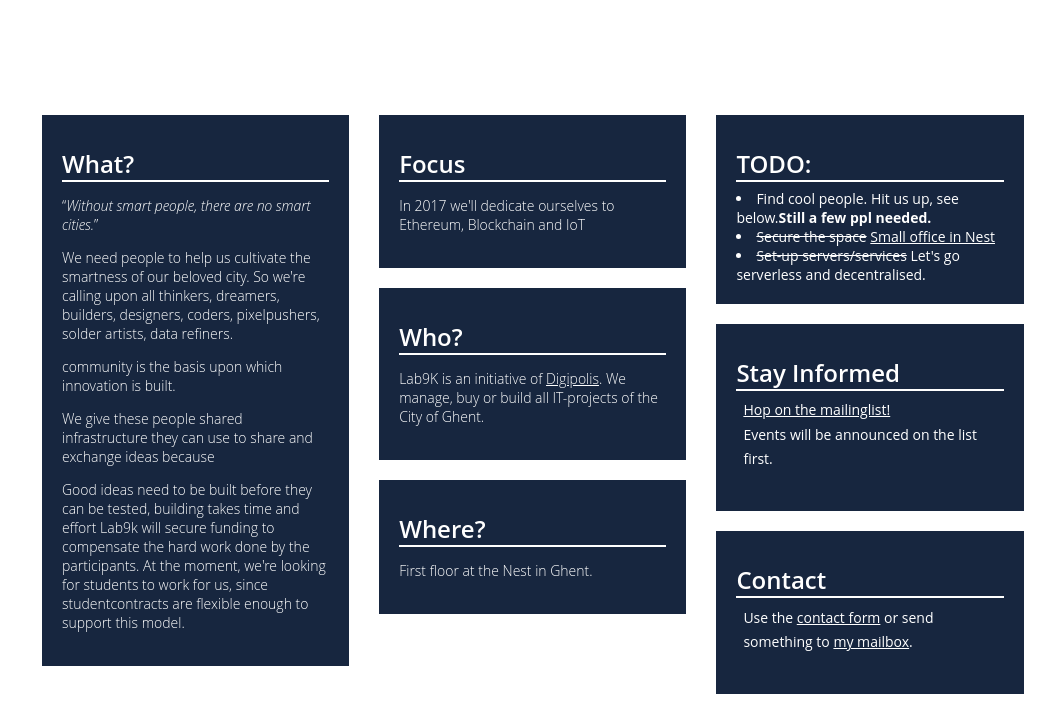
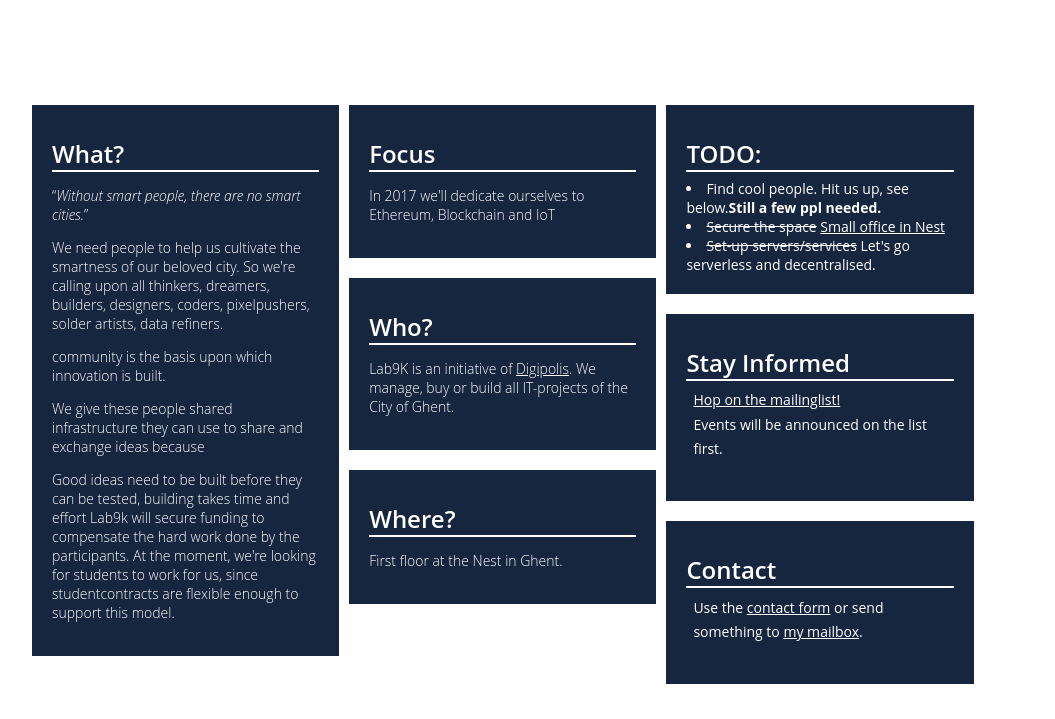
Before and after one commit to lab9k/lab9k.github.io, a Jekyll site: the page built from index.html, in a window 1280 px wide. Shown: the part 693-1412 px from the top of the page, without its empty margins (122-1177 px from the left). Built offline with Jekyll 4.4.1, drawn with Linux system fonts in a browser that asks for light colours.

Commit message:
Mobile Fix

```diff
--- a/_layouts/default.html
+++ b/_layouts/default.html
@@ -103,7 +103,6 @@ img {
     flex-direction: column;
     width: 30%;
     position: relative;
-    margin: 10px;
     padding: 5px;
 }
 .home-section-part {
@@ -263,6 +262,7 @@ ul.posts span {
     .banner {
         height: 50vh;
         margin: 0;
+        width: 100vw;
     }
     .home {
         padding-top: 10vh;
```
